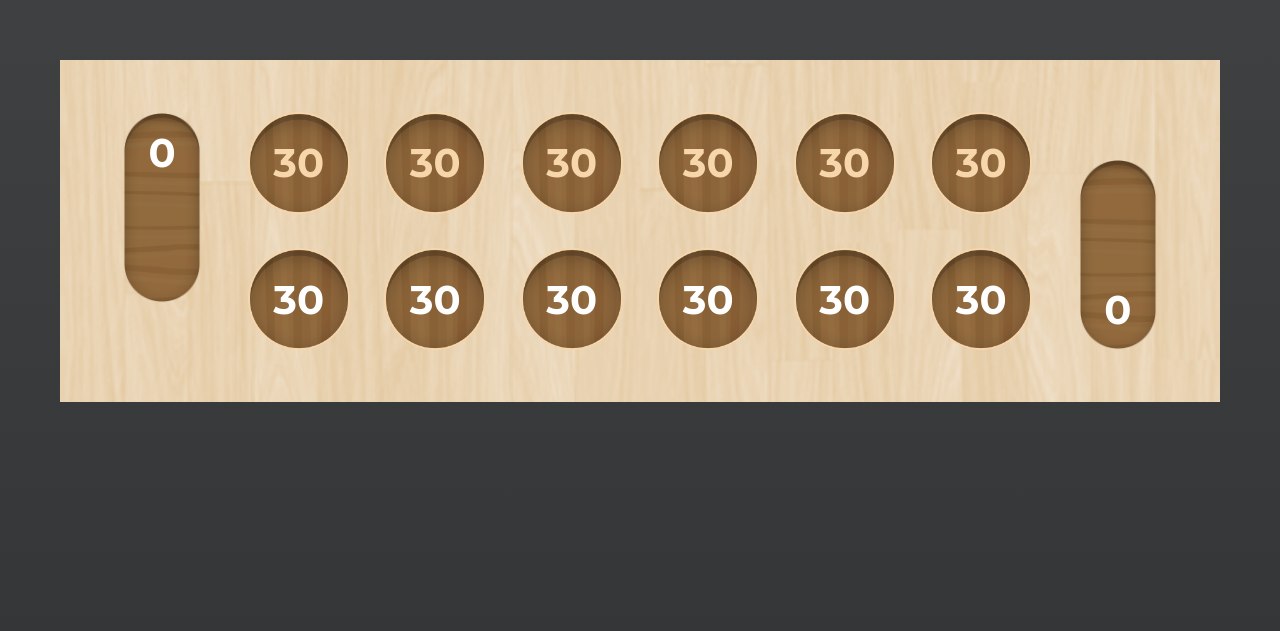
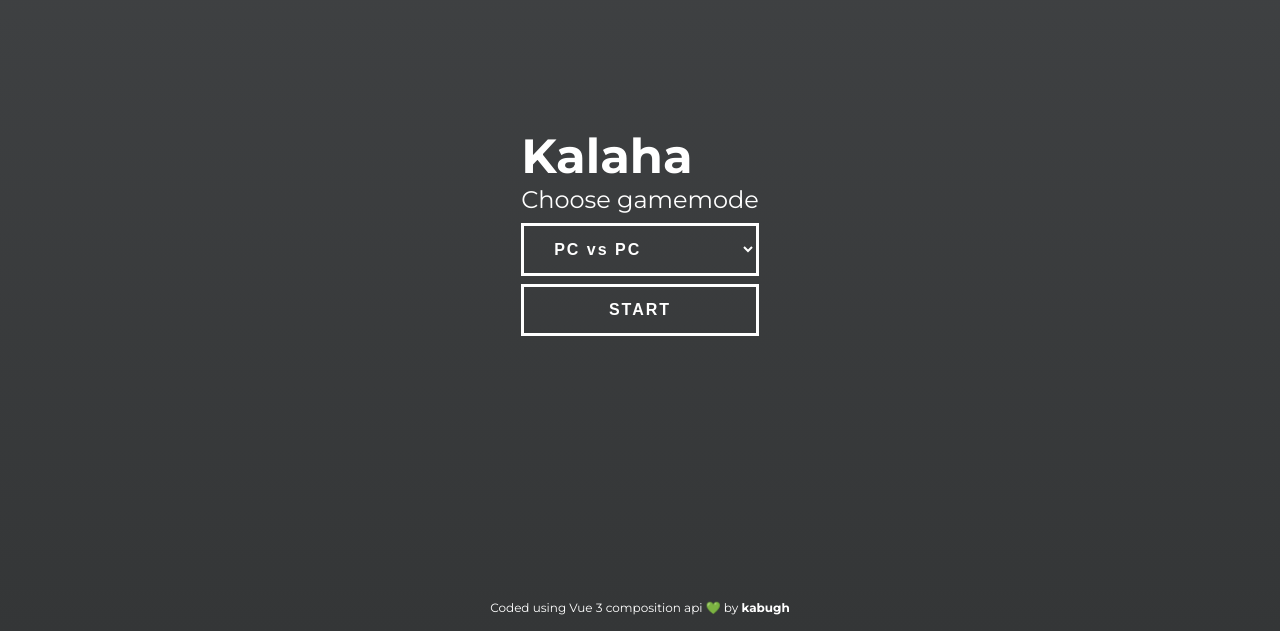
Before and after one commit to kabugh/Kalaha, a Vue app: page / in a window 1280 px wide. Shown: the part 169-800 px from the top of the page. Built offline with nearby package versions, Linux system fonts and the light colour scheme.

Commit message:
Visual update

```diff
--- a/src/App.vue
+++ b/src/App.vue
@@ -1,5 +1,3 @@
 <template>
   <router-view />
 </template>
-
-<style lang="scss"></style>
--- a/src/assets/styles.scss
+++ b/src/assets/styles.scss
@@ -16,6 +16,7 @@ h3,
 h4,
 p {
     margin: 0;
+    padding-bottom: 1vh;
 }
 
 p {
@@ -31,6 +32,30 @@ li {
     list-style-type: none;
 }
 
+button, select {
+    padding: 14px 26px;
+    border: 3px solid white;
+    font-size: 16px;
+    font-weight: 600;
+    letter-spacing: 2px;
+    text-transform: uppercase;
+    background: transparent;
+    color: white;
+    cursor: pointer;
+    transition: all 0.3s ease-in-out;
+    &:focus {
+      outline: none;
+    }
+}
+
+button {
+    &:hover {
+      cursor: pointer;
+      color: black;
+      background-color: white;
+    }
+  }
+
 input,
 textarea,
 button,
@@ -38,3 +63,25 @@ select,
 a {
     -webkit-tap-highlight-color: transparent;
 }
+
+.fade-enter-active, .fade-leave-active {
+    transition: opacity .5s cubic-bezier(0.65, 0, 0.35, 1);
+}
+
+.fade-enter-from, .fade-leave-to {
+    opacity: 0;
+}
+
+.slide-fade-enter-active {
+    transition: all 0.2s cubic-bezier(0.65, 0, 0.35, 1);
+  }
+
+  .slide-fade-leave-active {
+    transition: all 0.4s cubic-bezier(0.65, 0, 0.35, 1);
+  }
+
+  .slide-fade-enter-from,
+  .slide-fade-leave-to {
+    transform: translateX(10px);
+    opacity: 0;
+  }
--- a/src/services/Server.ts
+++ b/src/services/Server.ts
@@ -1,4 +1,10 @@
 import House from "./House";
+
+export type Result = {
+  firstPlayerScore: number;
+  secondPlayerScore: number;
+  winner: number;
+};
 
 const updateHouse = (house: House, numberOfStones: number) => {
   if (house != undefined) house.setStones = house.getStones + numberOfStones;
@@ -12,8 +18,8 @@ const findOppositeHouseIndex = (houseId: number) => {
 };
 
 export function movePlayerStones(
+  houses: House[],
   endZones: House[],
-  houses: House[],
   houseId: number
 ) {
   let additionalMove = false;
@@ -82,8 +88,54 @@ export function movePlayerStones(
     }
   }
   return {
+    houses,
     endZones,
-    houses,
     additionalMove
   };
 }
+
+// check whether there are any stones left
+const checkRow = (houses: House[]): boolean => {
+  let isRowEmpty = true;
+  houses.forEach(house => {
+    if (house.getStones !== 0) isRowEmpty = false;
+  });
+  return isRowEmpty;
+};
+
+// sum stones of one player
+const sumStones = (houses: House[]) =>
+  houses.reduce((acc: number, house) => acc + house.getStones, 0);
+
+export const isGameOver = (houses: House[]) => {
+  let gameOver = true;
+  const firstRow = houses.filter(house => house.getOwner === 0);
+  const secondRow = houses.filter(house => house.getOwner === 1);
+
+  gameOver = checkRow(firstRow);
+  if (!gameOver) gameOver = checkRow(secondRow); // if 1st row is not empty, check 2nd one
+
+  return gameOver;
+};
+
+export const calculateResult = (houses: House[], endZones: House[]): Result => {
+  const firstRow = houses.filter(house => house.getOwner === 0);
+  const secondRow = houses.filter(house => house.getOwner === 1);
+
+  const firstPlayerScore = endZones[0].getStones + sumStones(firstRow);
+  const secondPlayerScore = endZones[1].getStones + sumStones(secondRow);
+
+  // first player wins = 0, second player wind = 1, draw = -1
+  const findWinner = () =>
+    firstPlayerScore > secondPlayerScore
+      ? 0
+      : firstPlayerScore == secondPlayerScore
+      ? -1
+      : 1;
+
+  return {
+    firstPlayerScore,
+    secondPlayerScore,
+    winner: findWinner()
+  };
+};
--- a/src/views/Game.vue
+++ b/src/views/Game.vue
@@ -1,6 +1,24 @@
 <template>
   <section class="game">
-    <div class="board__container" v-if="isGameRunning">
+    <transition name="fade" mode="out-in">
+      <div class="game__container" v-if="isGameRunning && !endResult">
+        <transition name="slide-fade" mode="out-in">
+          <div
+            class="player__indicator"
+            style="backgroundColor: #db0a5b"
+            v-if="currentPlayer == 0"
+          >
+            {{ playerName(currentPlayer) }}
+          </div>
+          <div
+            class="player__indicator"
+            style="backgroundColor: #5333ed"
+            v-else
+          >
+            {{ playerName(currentPlayer) }}
+          </div>
+        </transition>
+        <div class="board__container">
           <div class="board__content">
             <div class="endZone__container">
               <div
@@ -22,7 +40,7 @@
                 }"
                 @click="
                   currentPlayer === house.getOwner
-                ? moveStones(endZones, houses, i)
+                    ? moveStones(houses, endZones, i)
                     : ''
                 "
                 v-for="(house, i) in houses"
@@ -41,26 +59,69 @@
             </div>
           </div>
         </div>
-    <div class="game__settings" v-else>
+      </div>
+      <div class="game__settings" v-else-if="!isGameRunning && !endResult">
         <h2>Kalaha</h2>
         <p>Choose gamemode</p>
-      <button type="button" @click="loadGame">Start</button>
+        <select v-model="currentGameMode">
+          <option v-for="gameMode in gameModes" :key="gameMode">{{
+            gameMode
+          }}</option>
+        </select>
+        <button type="button" @click="isGameRunning = !isGameRunning">
+          Start
+        </button>
       </div>
+      <div class="result__container" v-else>
+        <div class="result__content">
+          <h1>Game Over!</h1>
+          <h2 v-if="endResult.winner != -1">
+            The winner is: {{ playerName(endResult.winner) }}
+          </h2>
+          <h2 v-else>Draw.</h2>
+          <div class="result__tile">
+            <p>
+              {{
+                `${playerName(0)}: ${endResult.firstPlayerScore}
+              points`
+              }}
+            </p>
+          </div>
+          <div class="result__tile">
+            <p>
+              {{
+                `${playerName(1)}: ${endResult.secondPlayerScore}
+              points`
+              }}
+            </p>
+          </div>
+        </div>
+        <button type="button" @click="restartGame">Try again</button>
+      </div>
+    </transition>
+    <p class="footer">
+      Coded using Vue 3 composition api 💚 by
+      <a href="https://github.com/kabugh" target="_blank">kabugh</a>
+    </p>
   </section>
 </template>
 
 <script lang="ts">
 import { defineComponent, Ref, ref } from "vue";
-import { movePlayerStones } from "@/services/Server";
+import {
+  calculateResult,
+  isGameOver,
+  movePlayerStones,
+  Result
+} from "@/services/Server";
 import House from "@/services/House";
 
 type GameMode = "PC vs PC" | "PC vs Player" | "Player vs Player";
-
 type EndZone = House;
 
 const loadHouses = () => {
   const numberOfHouses = 12;
-  const numberOfStones = 30;
+  const numberOfStones = 2;
   const numberOfPlayerHouses = 6;
   const houses: House[] = Array(numberOfHouses);
 
@@ -71,60 +132,100 @@ const loadHouses = () => {
 };
 
 const loadGame = () => {
-  const gameMode: Ref<GameMode> = ref("PC vs PC");
+  const gameModes: Ref<string[]> = ref([
+    "PC vs PC",
+    "PC vs Player",
+    "Player vs Player"
+  ]);
+  const currentGameMode: Ref<string> = ref(gameModes.value[0]);
   const isGameRunning = ref(false);
+
   const houses: Ref<House[]> = ref([]);
   const endZones: Ref<EndZone[]> = ref([]);
-  const currentPlayer: Ref<number> = ref(0);
-  console.log("Kalaha game");
-  console.log("Choose game mode: ");
-  console.log("PC vs PC", "PC vs Player", "Player vs Player");
+  const currentPlayer: Ref<number> = ref(1);
+  const endResult: Ref<Result | null> = ref(null);
 
   houses.value = loadHouses();
   endZones.value = [new House(12, 0, 0), new House(13, 0, 1)];
 
-  currentPlayer.value = 0;
-  gameMode.value = "PC vs PC";
-
-  isGameRunning.value = true;
-
-  return { gameMode, isGameRunning, houses, endZones, currentPlayer };
+  return {
+    gameModes,
+    currentGameMode,
+    isGameRunning,
+    houses,
+    endZones,
+    endResult,
+    currentPlayer
+  };
 };
 
 export default defineComponent({
   name: "Game",
   setup() {
     const {
-      gameMode,
+      gameModes,
+      currentGameMode,
       houses,
       endZones,
       currentPlayer,
+      endResult,
       isGameRunning
     } = loadGame();
 
+    const endGame = (houses: House[], endZones: House[]) => {
+      endResult.value = calculateResult(houses, endZones);
+      isGameRunning.value = false;
+    };
+
     const moveStones = (
+      houses: House[],
       endZones: EndZone[],
-      houses: House[],
       houseId: number
     ) => {
-      if (houses[houseId].getStones === 0) return [endZones, houses];
+      if (houses[houseId].getStones == 0) return;
       else {
-        const moveResult = movePlayerStones(endZones, houses, houseId);
+        const moveResult = movePlayerStones(houses, endZones, houseId);
         if (!moveResult.additionalMove)
-          currentPlayer.value = currentPlayer.value === 0 ? 1 : 0;
+          currentPlayer.value = currentPlayer.value == 0 ? 1 : 0;
 
-        return [moveResult.endZones, moveResult.houses];
+        if (isGameOver(moveResult.houses))
+          endGame(moveResult.houses, moveResult.endZones);
+      }
+    };
+
+    const restartGame = () => {
+      isGameRunning.value = false;
+      houses.value = loadHouses();
+      endZones.value = [new House(12, 0, 0), new House(13, 0, 1)];
+      currentPlayer.value = 1;
+      endResult.value = null;
+    };
+
+    const playerName = (currentPlayer: number) => {
+      switch (currentGameMode.value) {
+        case gameModes.value[0]:
+          return currentPlayer == 0 ? "PC 1" : "PC 2";
+        case gameModes.value[1]:
+          return currentPlayer == 0 ? "PC" : "You";
+        case gameModes.value[2]:
+          return currentPlayer == 0 ? "P 1" : "P 2";
+        default:
+          return "";
       }
     };
 
     return {
-      gameMode,
+      gameModes,
+      currentGameMode,
       isGameRunning,
       houses,
       endZones,
       currentPlayer,
+      endResult,
       loadGame,
-      moveStones
+      moveStones,
+      restartGame,
+      playerName
     };
   }
 });
@@ -149,7 +250,31 @@ $houseColorHover: #dfbc8d;
   background: #343637;
   background: -webkit-linear-gradient(to bottom, #414345, #343637);
   background: linear-gradient(to bottom, #414345, #343637);
-
+  .game__container {
+    @include flex;
+    flex-direction: column;
+    .player__indicator {
+      width: $houseSize;
+      height: $houseSize;
+      border-radius: 50%;
+      background-color: white;
+      @include flex;
+      margin-bottom: 2vh;
+      font-weight: bold;
+      @media (min-width: 768px) {
+        font-size: 1rem;
+        width: $houseSize / 1.5;
+        height: $houseSize / 1.5;
+        margin-bottom: 4vh;
+      }
+      @media (min-width: 1024px) {
+        font-size: 1.25rem;
+      }
+      @media (min-width: 1650px) {
+        font-size: 2rem;
+      }
+    }
+  }
   .board__container {
     @include flex;
     margin: 0 auto;
@@ -157,6 +282,7 @@ $houseColorHover: #dfbc8d;
     background-image: url("../assets/background.png");
     background-position: center;
     background-size: cover;
+    border-radius: 100px;
     .board__content {
       display: grid;
       grid-template-columns: auto;
@@ -298,7 +424,44 @@ $houseColorHover: #dfbc8d;
   }
 
   .game__settings {
+    display: flex;
+    flex-direction: column;
     padding: $verticalGap;
+    select {
+      margin-bottom: 1vh;
+      text-transform: unset;
+    }
+    h2 {
+      font-size: 3rem;
+      padding-bottom: 0;
+    }
+    p {
+      font-size: 1.5rem;
+    }
+  }
+
+  .result__container {
+    .result__content {
+      padding: 2vh 0;
+      h1 {
+        font-size: 3rem;
+        padding-bottom: 0;
+      }
+      h2 {
+        font-size: 2rem;
+      }
+    }
+  }
+
+  p.footer {
+    position: absolute;
+    bottom: 1vh;
+    font-size: 0.75rem;
+    a {
+      text-decoration: none;
+      font-weight: bold;
+      color: white;
+    }
   }
 }
 </style>
```
Lines whose indentation alone changed are shown as unchanged.
